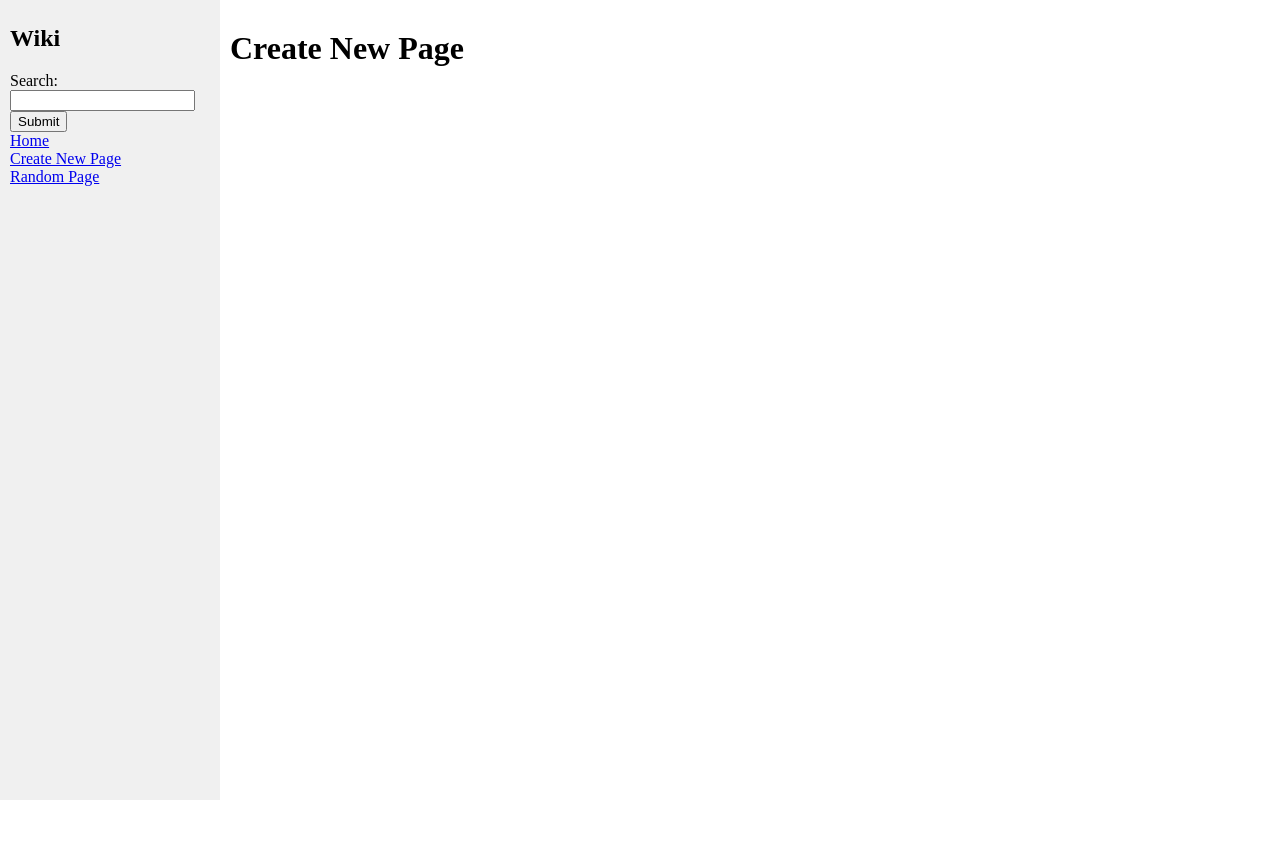
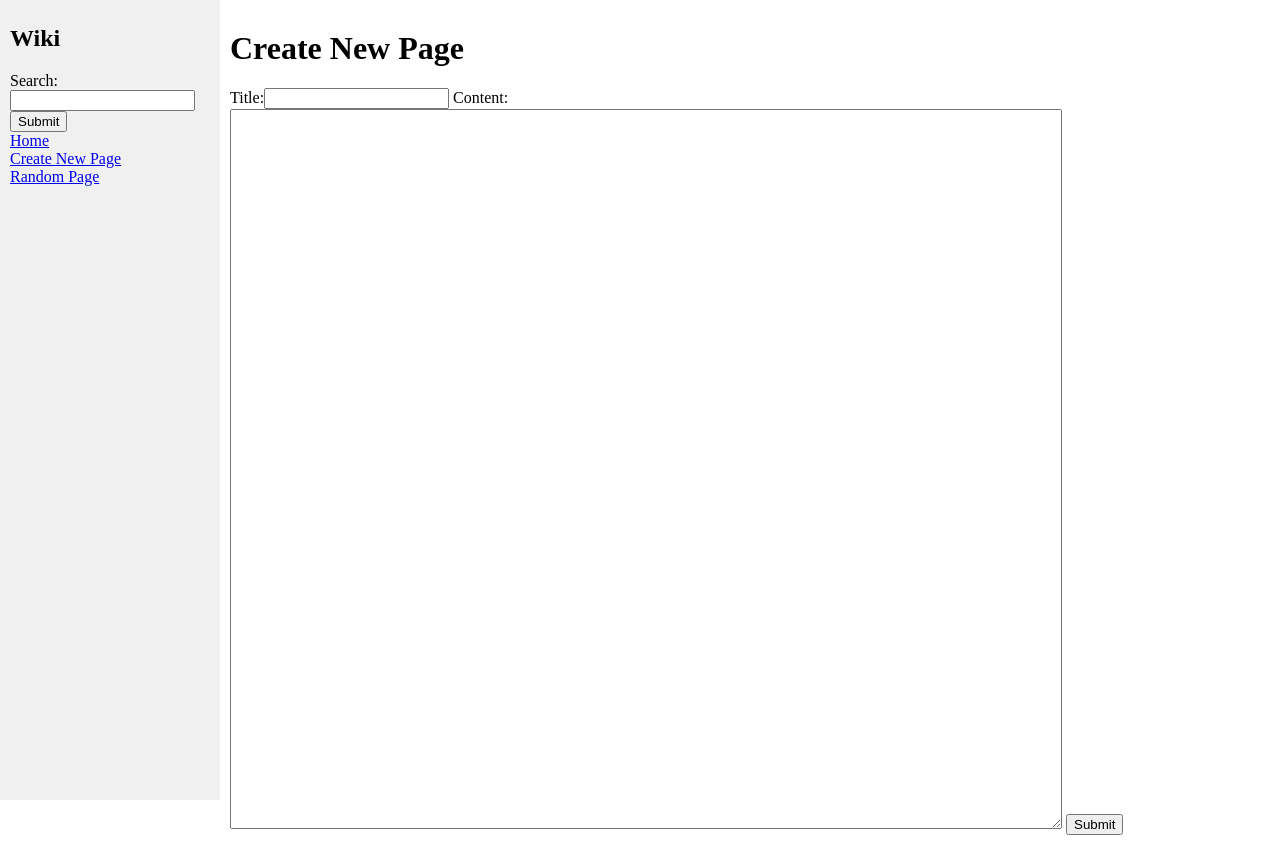
Before and after one commit to ViniBR01/cs50w, a Django app: page /new in a window 1280 px wide. Before the commit the page ends 800 px from the top, so only its background shows below. Run offline with Django 3.2, Linux system fonts and the light colour scheme.

Commit message:
Add form to the new entry page

```diff
--- a/wiki/encyclopedia/templates/encyclopedia/new.html
+++ b/wiki/encyclopedia/templates/encyclopedia/new.html
@@ -8,4 +8,10 @@
 
     <h1>Create New Page</h1>
 
+    <form action="{% url 'wiki:new' %}" method="post">
+        {% csrf_token %}
+        {{ new_entry }}
+        <input type="submit">
+    </form>
+
 {% endblock %}
--- a/wiki/encyclopedia/views.py
+++ b/wiki/encyclopedia/views.py
@@ -8,6 +8,10 @@ import random
 
 class SearchForm(forms.Form):
     search = forms.CharField(label="Search")
+
+class NewEntryForm(forms.Form):
+    title = forms.CharField(label="Title")
+    content = forms.CharField(widget=forms.Textarea)
 
 def index(request):
     if request.method == "POST":
@@ -55,7 +59,14 @@ def entry(request, title):
         })
 
 def new(request):
+    if request.method == "POST":
+        form = NewEntryForm(request.POST)
+        if form.is_valid():
+            title = form.cleaned_data["title"]
+            content = form.cleaned_data["content"]
+            #do something with input
     return render(request, "encyclopedia/new.html", {
+            "new_entry": NewEntryForm(),
             "form": SearchForm(),
         })
 
```
